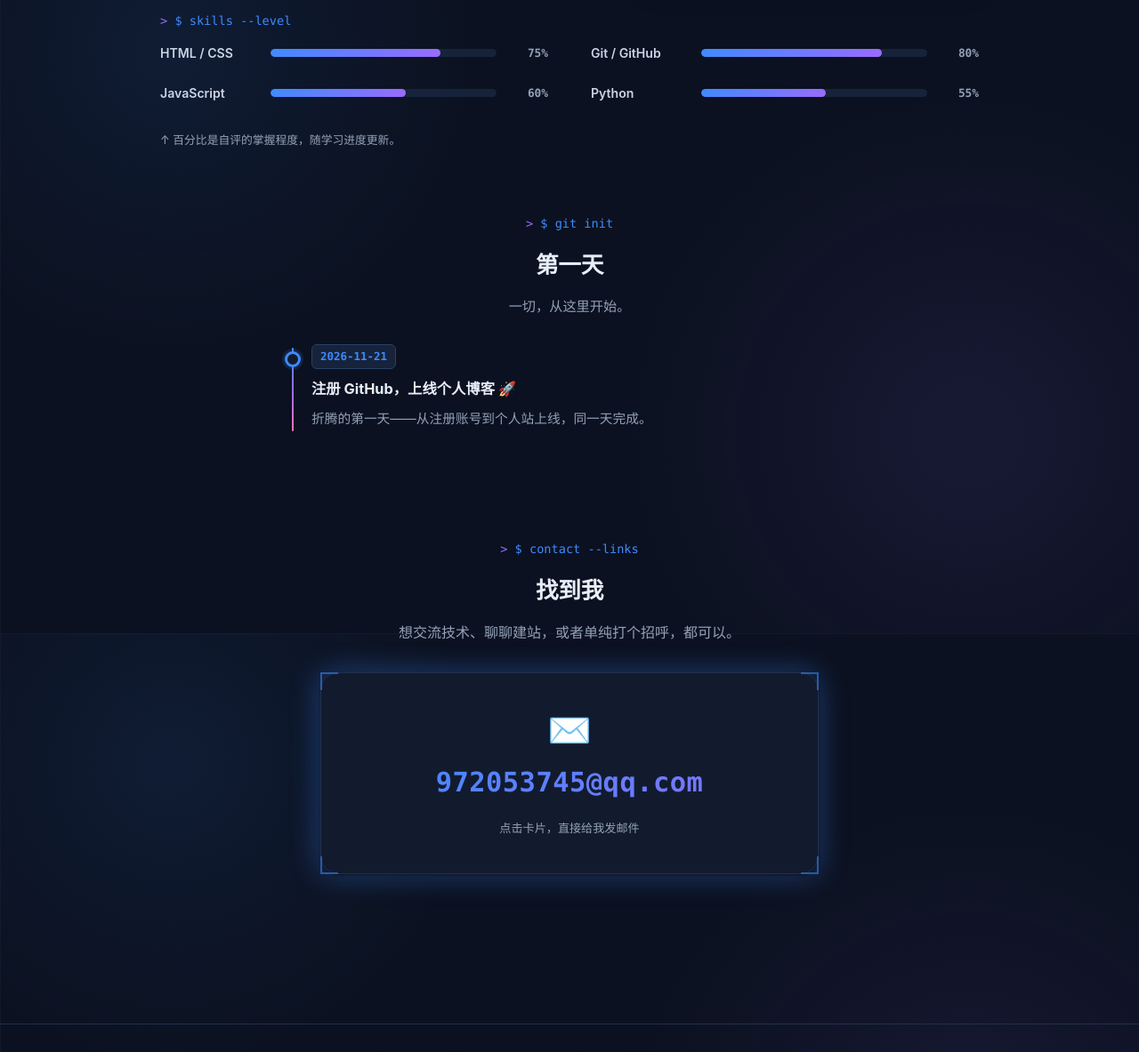
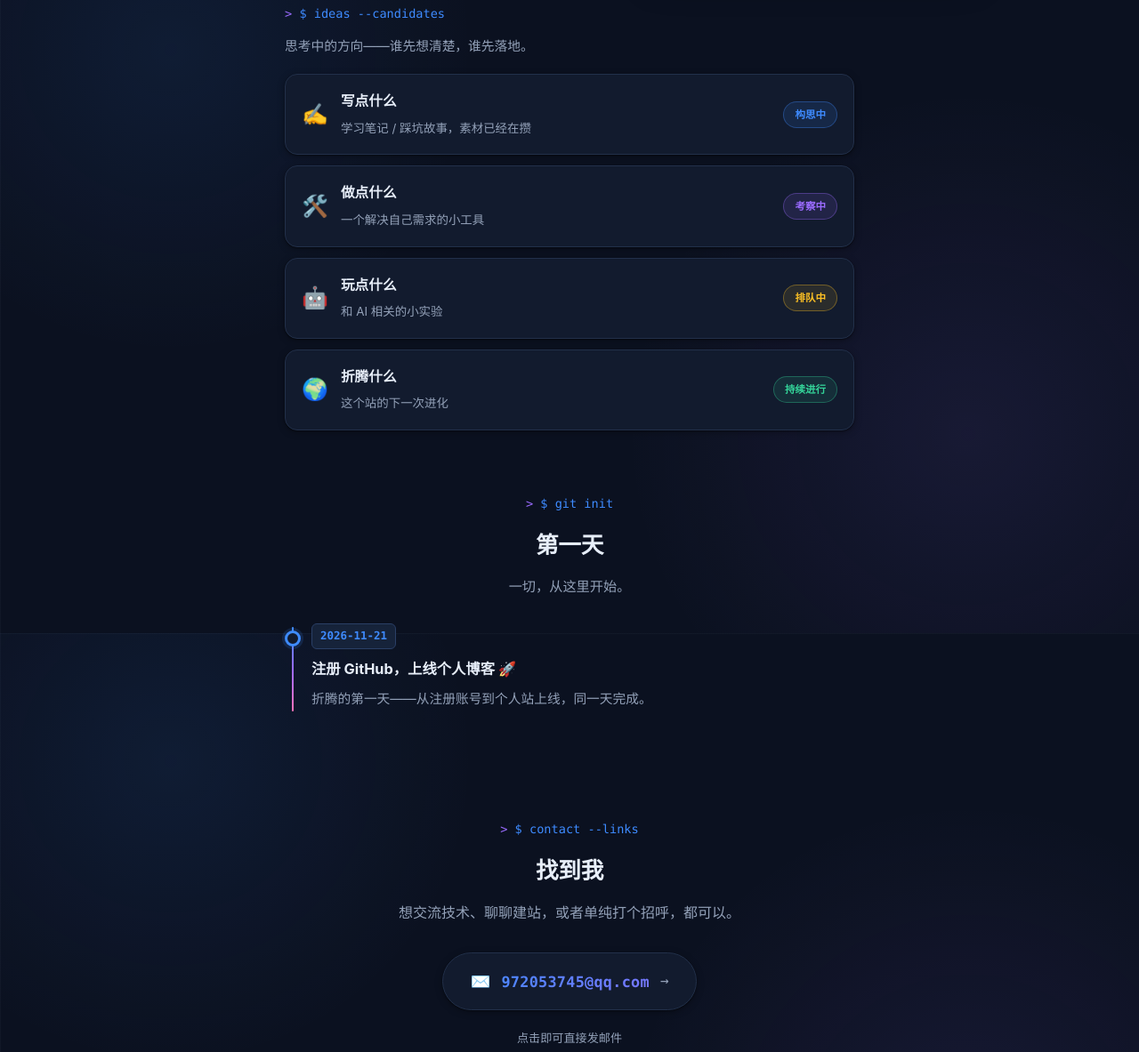
Before and after one commit to Michaellin0302/Michaellin0302.github.io, a plain HTML site: page index.html in a window 1280 px wide. Shown: the part 888-2071 px from the top of the page at 89% size. Drawn offline with Linux system fonts and the light colour scheme.

Commit message:
联系区胶囊化与候选清单;橘猫头像替换文字徽标

```diff
--- a/assets/style.css
+++ b/assets/style.css
@@ -693,41 +693,35 @@ footer { margin-top: 72px; border-top: 1px solid var(--line); background: var(--
   font-family: var(--mono);
 }
 .intro .profile-card { animation: none; }
-.skills { max-width: 920px; margin: 44px auto 0; text-align: left; }
-.skills-grid { display: grid; grid-template-columns: 1fr 1fr; gap: 6px 48px; }
-.skills .c-sub { color: var(--muted); font-size: .8rem; margin: 14px 0 0; }
-.contact .mail-big {
-  display: flex; flex-direction: column; align-items: center; gap: 12px;
-  max-width: 560px; margin: 0 auto;
-  padding: 44px 32px 38px;
+.contact .mail-pill {
+  display: inline-flex; align-items: center; gap: 12px;
+  padding: 15px 30px;
   background: var(--surface);
-  border: 1.5px solid var(--line); border-radius: 20px;
+  border: 1px solid var(--line); border-radius: 999px;
   text-decoration: none; color: var(--ink);
   box-shadow: var(--shadow-sm);
-  transition: transform .25s, box-shadow .25s, border-color .25s;
+  transition: transform .2s, box-shadow .2s;
 }
-.contact .mail-big:hover {
-  animation: none;
-  transform: translateY(-6px);
-  box-shadow: var(--shadow-md), 0 12px 44px rgba(62, 139, 255, .25);
+.contact .mail-pill:hover {
+  transform: translateY(-3px);
+  box-shadow: var(--shadow-md), 0 8px 28px rgba(62, 139, 255, .16);
 }
-.mb-ico { font-size: 2.5rem; line-height: 1; }
-.mb-addr {
-  font-family: var(--mono); font-weight: 800;
-  font-size: clamp(1.3rem, 4.5vw, 1.9rem);
-  letter-spacing: .5px;
+.mp-ico { font-size: 1.15rem; }
+.mp-addr {
+  font-family: var(--mono); font-weight: 700;
+  font-size: 1.05rem; letter-spacing: .3px;
   background: var(--grad); background-size: 200% 200%;
   -webkit-background-clip: text; background-clip: text; color: transparent;
   animation: gradFlow 6s ease-in-out infinite;
-  overflow-wrap: anywhere;
 }
-.mb-hint { color: var(--muted); font-size: .82rem; }
+.mp-arrow { color: var(--muted); font-family: var(--mono); transition: transform .2s, color .2s; }
+.contact .mail-pill:hover .mp-arrow { transform: translateX(4px); color: var(--primary); }
 @keyframes gradFlow {
   0%, 100% { background-position: 0% 50%; }
   50% { background-position: 100% 50%; }
 }
 @media (max-width: 480px) {
-  .contact .mail-big { padding: 34px 20px 30px; }
+  .contact .mail-pill { padding: 13px 22px; }
 }
 .now .timeline { max-width: 640px; margin: 0 auto; text-align: left; }
 .tl-item.next::before { border-style: dashed; border-color: var(--muted); box-shadow: none; }
@@ -760,10 +754,7 @@ footer { background: transparent; }
   .profile-card { max-width: none; }
 }
 @media (max-width: 640px) {
-  .skills-grid { grid-template-columns: 1fr; }
-}
-@media (max-width: 480px) {
-  .skills { margin-top: 34px; }
+  .ideas-list { gap: 10px; }
 }
 
 /* ===== 暗色主题 v8 ===== */
@@ -810,7 +801,6 @@ footer { background: transparent; }
 .tl-item .when { background: #16233a; border-color: #2a3f66; }
 .who-quote { background: #16233a; }
 .link-card:hover { border-color: #2f4a80; }
-.contact .mail-big:hover { box-shadow: var(--shadow-md), 0 12px 44px rgba(62, 139, 255, .2); }
 
 /* ===== 科技感增强 v9 ===== */
 body {
@@ -822,8 +812,7 @@ body {
     var(--bg);
   background-attachment: fixed;
 }
-.profile-card::before,
-.contact .mail-big::before {
+.profile-card::before {
   content: ""; position: absolute; inset: -1px; pointer-events: none;
   background:
     linear-gradient(var(--primary), var(--primary)) 0 0 / 20px 2px,
@@ -837,11 +826,6 @@ body {
   background-repeat: no-repeat;
   opacity: .55;
 }
-@keyframes neonPulse {
-  0%, 100% { filter: drop-shadow(0 0 6px rgba(62, 139, 255, .18)); }
-  50% { filter: drop-shadow(0 0 16px rgba(62, 139, 255, .42)); }
-}
-.contact .mail-big { animation: neonPulse 3.2s ease-in-out infinite; }
 .hero-title { filter: drop-shadow(0 0 22px rgba(62, 139, 255, .30)); }
 .sys-badge {
   position: absolute; top: 16px; right: 16px; z-index: 1;
@@ -871,3 +855,37 @@ body {
 }
 .now.egg-on .timeline::before { filter: brightness(1.6) saturate(1.5); }
 .now.egg-on .tl-item .when { color: var(--green); border-color: rgba(52, 211, 153, .5); }
+
+/* ===== 候选清单(替代技能条) ===== */
+.ideas { max-width: 640px; margin: 36px auto 0; text-align: left; }
+.ideas-sub { color: var(--muted); font-size: .92rem; margin: 8px 0 18px; }
+.ideas-list { display: grid; gap: 12px; }
+.idea-row {
+  display: flex; align-items: center; gap: 14px;
+  background: var(--surface); border: 1px solid var(--line);
+  border-radius: 14px; padding: 16px 18px;
+  box-shadow: var(--shadow-sm);
+  transition: transform .2s, box-shadow .2s;
+}
+.idea-row:hover { transform: translateX(4px); box-shadow: var(--shadow-md); }
+.idea-row .i-ico { font-size: 1.5rem; flex: none; }
+.idea-row .i-main { flex: 1; min-width: 0; }
+.idea-row .i-main b { display: block; font-size: .98rem; }
+.idea-row .i-main span { color: var(--muted); font-size: .84rem; }
+.idea-row .i-status {
+  flex: none; font-family: var(--mono); font-size: .72rem; font-weight: 700;
+  color: var(--primary); background: rgba(62, 139, 255, .12);
+  border: 1px solid rgba(62, 139, 255, .35);
+  border-radius: 999px; padding: 4px 12px;
+}
+.idea-row .i-status.s-purple { color: var(--primary-2); background: rgba(154, 107, 255, .12); border-color: rgba(154, 107, 255, .35); }
+.idea-row .i-status.s-amber { color: var(--orange); background: rgba(251, 191, 36, .1); border-color: rgba(251, 191, 36, .35); }
+.idea-row .i-status.s-green { color: var(--green); background: rgba(52, 211, 153, .1); border-color: rgba(52, 211, 153, .35); }
+@media (max-width: 480px) {
+  .ideas { margin-top: 28px; }
+  .idea-row { padding: 13px 14px; gap: 10px; }
+  .idea-row .i-status { padding: 3px 10px; }
+}
+
+/* 头像为图片时的裁切 */
+img.avatar-xl { object-fit: cover; object-position: 50% 30%; }
--- a/index.html
+++ b/index.html
@@ -62,7 +62,7 @@
       </div>
       <aside class="profile-card spot">
         <div class="pc-head">
-          <div class="avatar-xl">林</div>
+          <img class="avatar-xl" src="assets/avatar.jpg" alt="林志强的头像——上班喝冰美式的橘猫" width="68" height="68">
           <div>
             <h3>林志强</h3>
             <p class="pc-role">构思中 · 终身学习者 · 折腾爱好者</p>
@@ -80,15 +80,31 @@
         </div>
       </aside>
     </div>
-    <div class="skills">
-      <p class="kicker">$ skills --level</p>
-      <div class="skills-grid">
-        <div class="bar-row"><span class="bname">HTML / CSS</span><span class="bar"><i data-w="75%"></i></span><span class="bpct">75%</span></div>
-        <div class="bar-row"><span class="bname">Git / GitHub</span><span class="bar"><i data-w="80%"></i></span><span class="bpct">80%</span></div>
-        <div class="bar-row"><span class="bname">JavaScript</span><span class="bar"><i data-w="60%"></i></span><span class="bpct">60%</span></div>
-        <div class="bar-row"><span class="bname">Python</span><span class="bar"><i data-w="55%"></i></span><span class="bpct">55%</span></div>
+    <div class="ideas">
+      <p class="kicker">$ ideas --candidates</p>
+      <p class="ideas-sub">思考中的方向——谁先想清楚，谁先落地。</p>
+      <div class="ideas-list">
+        <div class="idea-row spot">
+          <span class="i-ico">✍️</span>
+          <div class="i-main"><b>写点什么</b><span>学习笔记 / 踩坑故事，素材已经在攒</span></div>
+          <span class="i-status">构思中</span>
+        </div>
+        <div class="idea-row spot">
+          <span class="i-ico">🛠️</span>
+          <div class="i-main"><b>做点什么</b><span>一个解决自己需求的小工具</span></div>
+          <span class="i-status s-purple">考察中</span>
+        </div>
+        <div class="idea-row spot">
+          <span class="i-ico">🤖</span>
+          <div class="i-main"><b>玩点什么</b><span>和 AI 相关的小实验</span></div>
+          <span class="i-status s-amber">排队中</span>
+        </div>
+        <div class="idea-row spot">
+          <span class="i-ico">🌍</span>
+          <div class="i-main"><b>折腾什么</b><span>这个站的下一次进化</span></div>
+          <span class="i-status s-green">持续进行</span>
+        </div>
       </div>
-      <p class="c-sub">↑ 百分比是自评的掌握程度，随学习进度更新。</p>
     </div>
   </section>
 
@@ -111,11 +127,12 @@
     <p class="kicker">$ contact --links</p>
     <h2>找到我</h2>
     <p class="contact-sub">想交流技术、聊聊建站，或者单纯打个招呼，都可以。</p>
-    <a class="mail-big reveal" href="mailto:972053745@qq.com">
-      <span class="mb-ico">✉️</span>
-      <span class="mb-addr">972053745@qq.com</span>
-      <span class="mb-hint">点击卡片，直接给我发邮件</span>
+    <a class="mail-pill reveal" href="mailto:972053745@qq.com">
+      <span class="mp-ico">✉️</span>
+      <span class="mp-addr">972053745@qq.com</span>
+      <span class="mp-arrow">→</span>
     </a>
+    <p class="contact-note">点击即可直接发邮件</p>
   </section>
 
   <!-- 页脚:一句渐变流光 slogan 收尾 -->
```
Also changed, not shown: assets/avatar.jpg (added).
